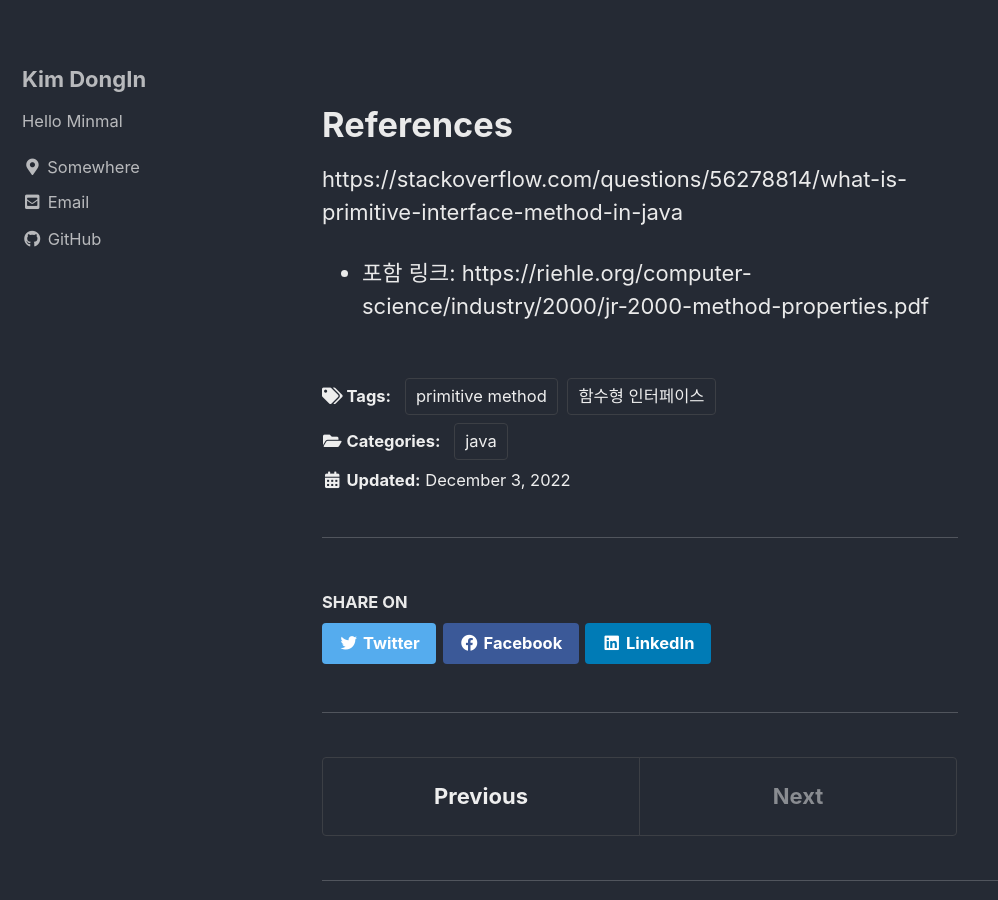
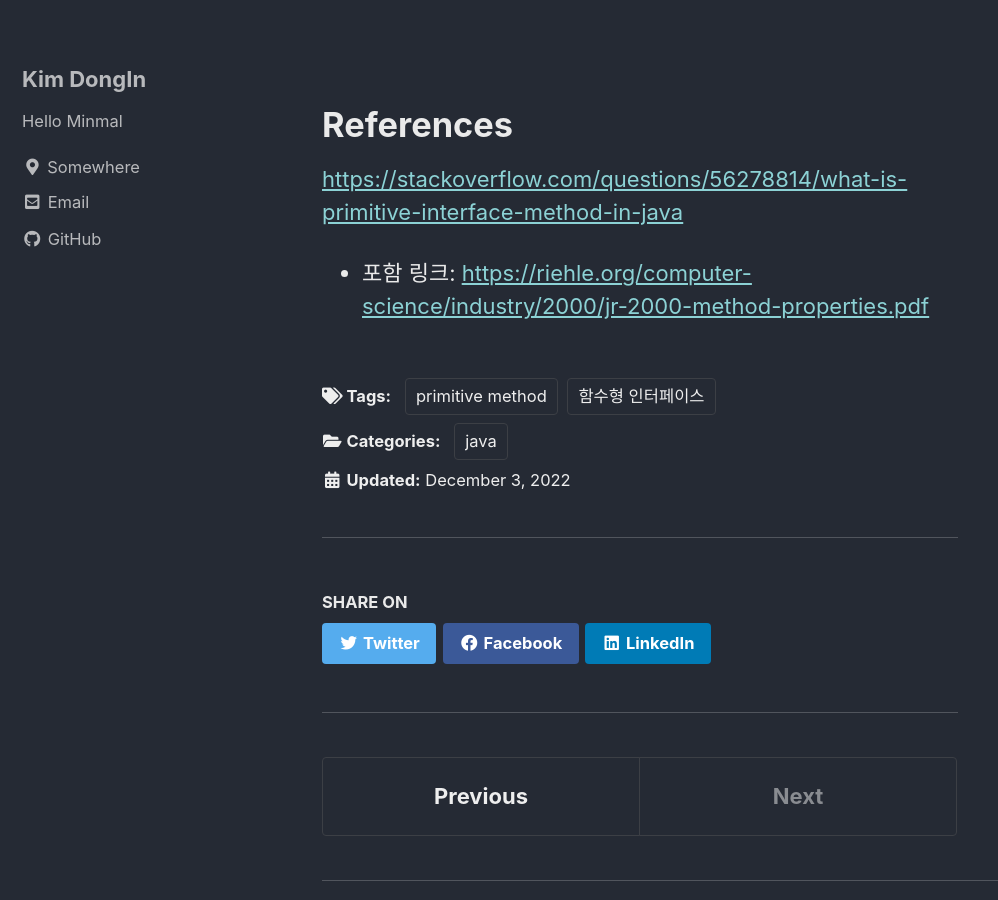
Before and after one commit to owljoa/owljoa.github.io, a Jekyll site: the page built from _posts/java/2022-12-03-primitive-method.md, in a window 1280 px wide and 900 px high, scrolled down 2052 px. Shown: the whole window, without its empty margins (0-998 px from the left). Built offline with Jekyll 4.4.1, drawn with Linux system fonts in a browser that asks for light colours; cached includes are drawn as plain includes; part of the change alters nothing that is shown.

Commit message:
레퍼런스에 하이퍼링크 빠진거 추가

```diff
--- a/_posts/java/2022-12-03-primitive-method.md
+++ b/_posts/java/2022-12-03-primitive-method.md
@@ -67,6 +67,6 @@ public LocalTime withSecond(int second) {
 
 # References
 
-https://stackoverflow.com/questions/56278814/what-is-primitive-interface-method-in-java
+[https://stackoverflow.com/questions/56278814/what-is-primitive-interface-method-in-java](https://stackoverflow.com/questions/56278814/what-is-primitive-interface-method-in-java)
 
-- 포함 링크: https://riehle.org/computer-science/industry/2000/jr-2000-method-properties.pdf
+- 포함 링크: [https://riehle.org/computer-science/industry/2000/jr-2000-method-properties.pdf](https://riehle.org/computer-science/industry/2000/jr-2000-method-properties.pdf)
```
